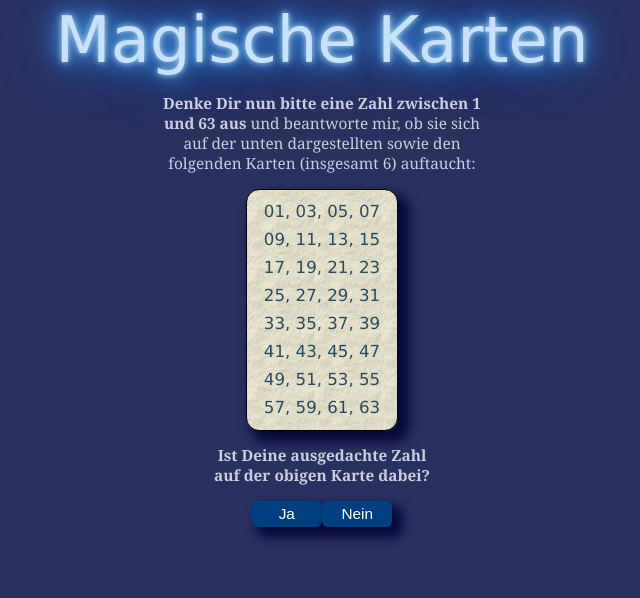
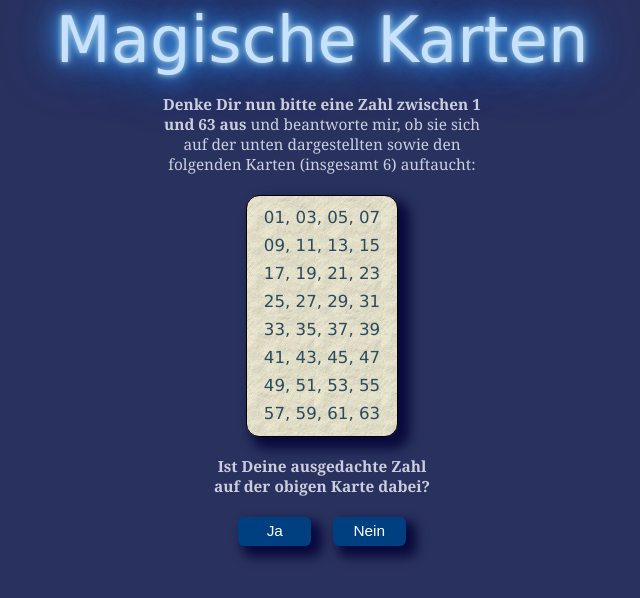
Before and after one commit to Byt3B3at/MindReader, a plain HTML site: page MagischeKarten/index.html in a window 1280 px wide. Shown: the whole page, without its empty margins (318-958 px from the left). Drawn offline with Linux system fonts and the light colour scheme; a web font is replaced by a local one.

Commit message:
css corrections

```diff
--- a/MagischeKarten/styles.css
+++ b/MagischeKarten/styles.css
@@ -38,8 +38,8 @@ body {
     }
     .button {
         font-size: 1.2vw;
-        height: 2vw;
-        width: 5.5vw;
+        height: 2.3vw;
+        width: 5.7vw;
     }
 }
 
@@ -67,8 +67,8 @@ body {
     }
     .button {
         font-size: 1.2vw;
-        height: 2vw;
-        width: 5.5vw;
+        height: 2.3vw;
+        width: 5.7vw;
     }
 }
 
@@ -105,7 +105,6 @@ body {
     display: flex;
     font-family: Georgia;
     flex-direction: column;
-    align-items: center;
 }
 
 .signWord {
@@ -113,13 +112,16 @@ body {
     color: #c6e2ff;
     line-height: 1em;
     animation: neon .08s ease-in-out infinite alternate;
-    padding-bottom: 0.1em;
+    padding-bottom: 0.05em;
+    margin: auto;
 }
 
 .textArea {
     text-align: center;
     color: #cccedd;
     line-height: 1.3;
+    margin: auto;
+    padding: 0.3em;
 }
 
 #exerciseIntro {
@@ -145,6 +147,7 @@ body {
     color: #294b5e;
     text-align: center;
     line-height: 1.5;
+    margin: auto;
 }
 
 #array1Table, #array2Table, #array3Table, #array4Table, #array5Table, #array6Table td {
@@ -155,21 +158,23 @@ body {
     color: #cccedd;
     line-height: 1.3;
     text-align: center;
+    margin: auto;
 }
 
 .buttonArea {
-
+    margin: auto;
 }
 
 .button {
     box-shadow: 0.5em 0.5em 0.7em 0.2em rgba(0, 0, 51, 0.82);
-border-spacing:10px;
     border-radius: 0.4em;
     background-color: #004080;
     border: none;
     color: white;
     text-align: center;
     cursor: pointer;
+    margin-left: 0.7em;
+    margin-right: 0.7em;
 }
 
 .button:hover {
```
